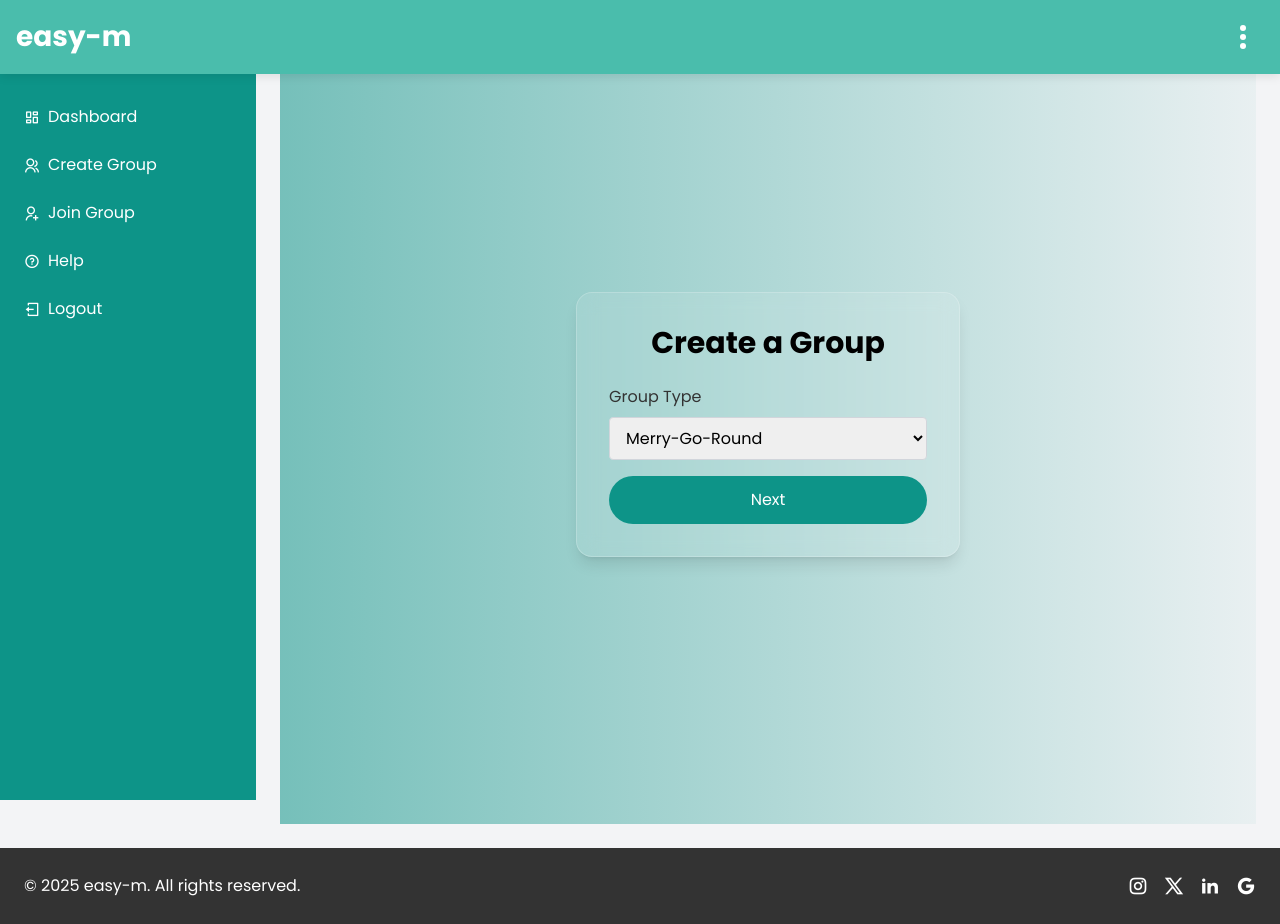
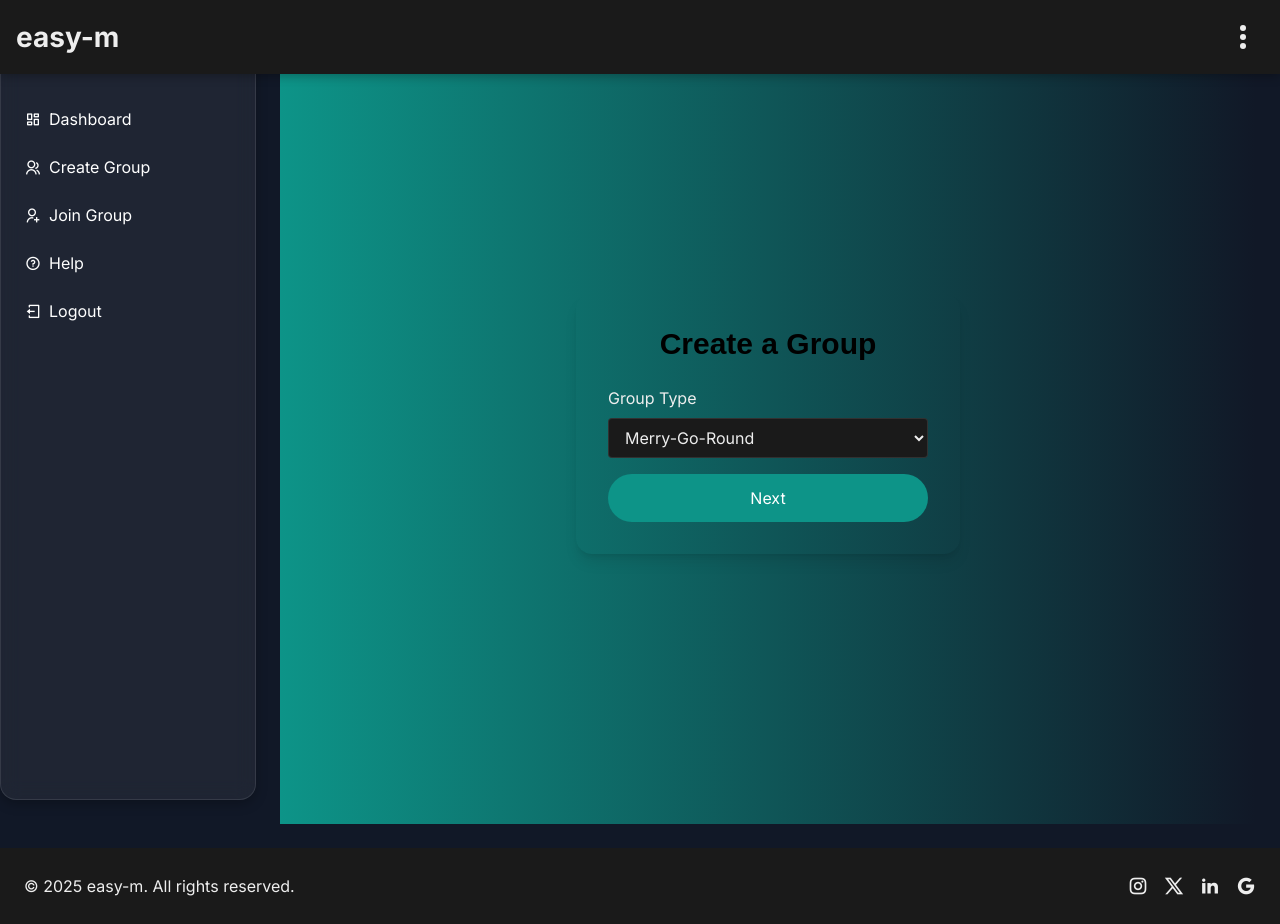
Before and after one commit to StewieC/easy-m, a Django app: page /create-group/ in a window 1280 px wide. Run offline with Django 5.2, Linux system fonts and the light colour scheme; the visitor is signed in with stand-in values (Sample User, id 1); some libraries are stand-ins or nearby versions.

Commit message:
Refactor styles and scripts for improved dark mode support; update font, colors, and sidebar behavior

```diff
--- a/contributions/static/css/style.css
+++ b/contributions/static/css/style.css
@@ -2,13 +2,13 @@
     margin: 0;
     padding: 0;
     box-sizing: border-box;
-    font-family: 'Poppins', sans-serif;
+    font-family: 'Inter', sans-serif;
     list-style: none;
     text-decoration: none;
 }
 
 body {
-    background-color: #F7F7F7; /* Warm Gray */
+    background-color: #121212; /* Dark background */
 }
 
 /* Mobile Header */
@@ -18,13 +18,13 @@ body {
     top: 0;
     left: 0;
     width: 100%;
-    background-color: #4ABDAC; /* Teal-600 */
+    background-color: #1a1a1a; /* Slightly lighter dark for header */
     padding: 1rem;
     display: flex;
     justify-content: space-between;
     align-items: center;
     z-index: 1000;
-    box-shadow: 0 2px 10px rgba(0, 0, 0, 0.1);
+    box-shadow: 0 2px 10px rgba(0, 0, 0, 0.3);
 }
 
 @media (max-width: 1023px) { /* Phones and tablets */
@@ -37,7 +37,47 @@ body {
 .logo {
     font-size: 1.75rem;
     font-weight: 700;
-    color: white;
+    color: #EEEEEE;
+}
+
+/* Kebab Menu Icon (Three Vertical Dots) */
+.menu-icon {
+    display: flex;
+    flex-direction: column;
+    justify-content: space-between;
+    width: 24px;
+    height: 24px;
+    cursor: pointer;
+}
+
+.menu-icon span {
+    width: 6px;
+    height: 6px;
+    background-color: #EEEEEE;
+    border-radius: 50%;
+    transition: all 0.3s ease;
+}
+
+/* Sidebar */
+.sidebar {
+    transition: transform 0.3s ease;
+    z-index: 999;
+    background-color: #1a1a1a;
+}
+
+@media (max-width: 1023px) {
+    .sidebar {
+        transform: translateX(-100%);
+    }
+    .sidebar.active {
+        transform: translateX(0);
+    }
+}
+
+@media (min-width: 1024px) {
+    .sidebar {
+        transform: translateX(0);
+    }
 }
 
 /* Hide sidebar logo on small screens when sidebar is not active */
@@ -62,45 +102,6 @@ body {
     }
 }
 
-/* Kebab Menu Icon (Three Vertical Dots) */
-.menu-icon {
-    display: flex;
-    flex-direction: column;
-    justify-content: space-between;
-    width: 24px;
-    height: 24px;
-    cursor: pointer;
-}
-
-.menu-icon span {
-    width: 6px;
-    height: 6px;
-    background-color: white;
-    border-radius: 50%;
-    transition: all 0.3s ease;
-}
-
-/* Sidebar */
-.sidebar {
-    transition: transform 0.3s ease;
-    z-index: 999; /* Below mobile header */
-}
-
-@media (max-width: 1023px) {
-    .sidebar {
-        transform: translateX(-100%); /* Hidden by default */
-    }
-    .sidebar.active {
-        transform: translateX(0); /* Slide in when active */
-    }
-}
-
-@media (min-width: 1024px) {
-    .sidebar {
-        transform: translateX(0); /* Always visible on desktops */
-    }
-}
-
 /* Main Content */
 main {
     transition: margin-left 0.3s ease;
@@ -108,16 +109,41 @@ main {
 
 @media (max-width: 1023px) {
     main {
-        margin-left: 0 !important; /* Remove sidebar space on small screens */
-        padding-top: 4rem; /* Space for mobile header */
+        margin-left: 0 !important;
+        padding-top: 4rem;
     }
 }
 
-/* Custom Colors for Tailwind */
+/* Glassmorphism Effect */
+.glassmorphism {
+    background-color: rgba(255, 255, 255, 0.06);
+    -webkit-backdrop-filter: blur(10px);
+    backdrop-filter: blur(10px);
+    border: 1px solid rgba(255, 255, 255, 0.1);
+    border-radius: 16px;
+    box-shadow: 0 4px 12px rgba(0, 0, 0, 0.25);
+}
+
+/* Gradient Animation */
+.gradient-bg {
+    background: linear-gradient(to right, #6200EA, #BB86FC);
+    animation: gradientAnimation 10s ease infinite;
+    background-size: 200% 200%;
+}
+
+@keyframes gradientAnimation {
+    0% { background-position: 0% 50%; }
+    50% { background-position: 100% 50%; }
+    100% { background-position: 0% 50%; }
+}
+
+/* Custom Colors */
 :root {
-    --teal-600: #4ABDAC;
-    --charcoal: #333333;
-    --coral: #FC4A1A;
+    --primary-color: #6200EA;
+    --accent-color: #FFD700;
+    --text-light: #EEEEEE;
+    --dark-bg: #121212;
+    --card-bg: #1a1a1a;
 }
 
 /* Messages Styling */
@@ -126,14 +152,13 @@ main {
     margin: 1rem 0;
     border-radius: 0.5rem;
     text-align: center;
+    color: #EEEEEE;
 }
 .messages p.success {
     background-color: #4ABDAC;
-    color: white;
 }
 .messages p.error {
     background-color: #FC4A1A;
-    color: white;
 }
 
 /* Form Styling */
@@ -142,7 +167,7 @@ form p {
 }
 form label {
     display: block;
-    color: #333333;
+    color: #EEEEEE;
     margin-bottom: 0.5rem;
 }
 form input[type="text"],
@@ -152,17 +177,19 @@ form input[type="number"],
 form select {
     width: 100%;
     padding: 0.75rem;
-    border: 1px solid #d1d5db;
+    border: 1px solid rgba(255, 255, 255, 0.1);
     border-radius: 0.375rem;
     outline: none;
     transition: border-color 0.3s ease;
+    background-color: #1a1a1a;
+    color: #EEEEEE;
 }
 form input[type="text"]:focus,
 form input[type="email"]:focus,
 form input[type="password"]:focus,
 form input[type="number"]:focus,
 form select:focus {
-    border-color: #4ABDAC;
+    border-color: #6200EA;
 }
 
 /* Table Styling */
@@ -174,12 +201,13 @@ table th,
 table td {
     padding: 0.75rem 1rem;
     text-align: left;
+    color: #EEEEEE;
 }
 table thead tr {
-    border-bottom: 2px solid #d1d5db;
+    border-bottom: 1px solid rgba(255, 255, 255, 0.1);
 }
 table tbody tr {
-    border-bottom: 1px solid #e5e7eb;
+    border-bottom: 1px solid rgba(255, 255, 255, 0.1);
 }
 table tbody tr:last-child {
     border-bottom: none;
@@ -187,27 +215,7 @@ table tbody tr:last-child {
 
 /* Footer */
 footer {
-    background-color: #333333;
+    background-color: #1a1a1a;
     width: 100%;
+    color: #EEEEEE;
 }
-
-/* Gradient Animation */
-.animate-gradient {
-    background: linear-gradient(270deg, #4ABDAC, #FC4A1A, #4ABDAC);
-    background-size: 200% 200%;
-    animation: gradient 5s ease infinite;
-}
-
-@keyframes gradient {
-    0% { background-position: 0% 50%; }
-    50% { background-position: 100% 50%; }
-    100% { background-position: 0% 50%; }
-}
-
-/* Glassmorphism Effect */
-.glass-card {
-    background: rgba(255, 255, 255, 0.1);
-    backdrop-filter: blur(10px);
-    -webkit-backdrop-filter: blur(10px);
-    border: 1px solid rgba(255, 255, 255, 0.2);
-}
--- a/contributions/static/js/script.js
+++ b/contributions/static/js/script.js
@@ -0,0 +1,21 @@
+function toggleSidebar() {
+    const sidebar = document.querySelector('.sidebar');
+    sidebar.classList.toggle('active');
+}
+
+// Ensure sidebar is hidden on small screens by default
+window.addEventListener('resize', () => {
+    const sidebar = document.querySelector('.sidebar');
+    if (window.innerWidth <= 1023 && !sidebar.classList.contains('active')) {
+        sidebar.classList.remove('active');
+    } else if (window.innerWidth > 1023) {
+        sidebar.classList.add('active');
+    }
+});
+
+// Run on initial load
+if (window.innerWidth <= 1023) {
+    document.querySelector('.sidebar').classList.remove('active');
+} else {
+    document.querySelector('.sidebar').classList.add('active');
+}
--- a/contributions/templates/contributions/base.html
+++ b/contributions/templates/contributions/base.html
@@ -9,11 +9,11 @@
     <link href="https://cdn.jsdelivr.net/npm/remixicon@4.5.0/fonts/remixicon.css" rel="stylesheet"/>
     <link rel="preconnect" href="https://fonts.googleapis.com">
     <link rel="preconnect" href="https://fonts.gstatic.com" crossorigin>
-    <link href="https://fonts.googleapis.com/css2?family=Poppins:ital,wght@0,100;0,200;0,300;0,400;0,500;0,600;0,700;0,800;0,900;1,100;1,200;1,300;1,400;1,500;1,600;1,700;1,800;1,900&family=Dancing+Script:wght@400;700&display=swap" rel="stylesheet">
+    <link href="https://fonts.googleapis.com/css2?family=Inter:wght@400;500;600;700&display=swap" rel="stylesheet">
     <link rel="stylesheet" href="{% static 'css/style.css' %}">
     <title>{% block title %}easy-m{% endblock %}</title>
 </head>
-<body class="bg-gray-100 font-poppins flex flex-col min-h-screen">
+<body class="bg-gray-900 font-inter flex flex-col min-h-screen text-light">
     {% if user.is_authenticated and request.path != '/accounts/login/' and request.path != '/accounts/signup/' %}
     <!-- Mobile Header -->
     <header class="mobile-header">
@@ -26,34 +26,34 @@
     </header>
 
     <!-- Sidebar -->
-    <div class="fixed inset-y-0 left-0 w-64 bg-teal-600 text-white flex flex-col sidebar">
+    <div class="fixed inset-y-0 left-0 w-64 text-white flex flex-col sidebar glassmorphism">
         <div class="p-6 text-2xl font-bold sidebar-logo">
             <a href="{% url 'dashboard' %}" class="logo">easy-m</a>
         </div>
         <nav class="flex-1">
             <ul class="space-y-2 p-4">
                 <li>
-                    <a href="{% url 'dashboard' %}" class="flex items-center p-2 hover:bg-teal-700 rounded">
+                    <a href="{% url 'dashboard' %}" class="flex items-center p-2 hover:text-primary-color transition duration-300 rounded">
                         <i class="ri-dashboard-line mr-2"></i> Dashboard
                     </a>
                 </li>
                 <li>
-                    <a href="{% url 'create_group' %}" class="flex items-center p-2 hover:bg-teal-700 rounded">
+                    <a href="{% url 'create_group' %}" class="flex items-center p-2 hover:text-primary-color transition duration-300 rounded">
                         <i class="ri-group-line mr-2"></i> Create Group
                     </a>
                 </li>
                 <li>
-                    <a href="{% url 'join_group' %}" class="flex items-center p-2 hover:bg-teal-700 rounded">
+                    <a href="{% url 'join_group' %}" class="flex items-center p-2 hover:text-primary-color transition duration-300 rounded">
                         <i class="ri-user-add-line mr-2"></i> Join Group
                     </a>
                 </li>
                 <li>
-                    <a href="#" class="flex items-center p-2 hover:bg-teal-700 rounded">
+                    <a href="#" class="flex items-center p-2 hover:text-primary-color transition duration-300 rounded">
                         <i class="ri-question-line mr-2"></i> Help
                     </a>
                 </li>
                 <li>
-                    <a href="{% url 'logout' %}" class="flex items-center p-2 hover:bg-teal-700 rounded">
+                    <a href="{% url 'logout' %}" class="flex items-center p-2 hover:text-primary-color transition duration-300 rounded">
                         <i class="ri-logout-box-line mr-2"></i> Logout
                     </a>
                 </li>
@@ -78,45 +78,21 @@
 
     <!-- Footer -->
     {% if user.is_authenticated and request.path != '/accounts/login/' and request.path != '/accounts/signup/' %}
-    <footer class="bg-charcoal text-white p-6 mt-auto">
+    <footer class="p-6 mt-auto">
         <div class="container mx-auto flex flex-col md:flex-row justify-between items-center">
             <div class="mb-4 md:mb-0">
                 <p>© 2025 easy-m. All rights reserved.</p>
             </div>
             <div class="flex space-x-4">
-                <a href="#" class="hover:text-coral"><i class="ri-instagram-line text-xl"></i></a>
-                <a href="#" class="hover:text-coral"><i class="ri-twitter-x-line text-xl"></i></a>
-                <a href="#" class="hover:text-coral"><i class="ri-linkedin-fill text-xl"></i></a>
-                <a href="#" class="hover:text-coral"><i class="ri-google-fill text-xl"></i></a>
+                <a href="#" class="hover:text-primary-color transition duration-300"><i class="ri-instagram-line text-xl"></i></a>
+                <a href="#" class="hover:text-primary-color transition duration-300"><i class="ri-twitter-x-line text-xl"></i></a>
+                <a href="#" class="hover:text-primary-color transition duration-300"><i class="ri-linkedin-fill text-xl"></i></a>
+                <a href="#" class="hover:text-primary-color transition duration-300"><i class="ri-google-fill text-xl"></i></a>
             </div>
         </div>
     </footer>
     {% endif %}
 
-    <!-- JavaScript to Toggle Sidebar -->
-    <script>
-        function toggleSidebar() {
-            const sidebar = document.querySelector('.sidebar');
-            sidebar.classList.toggle('active');
-        }
-
-        // Ensure sidebar is hidden on small screens by default
-        window.addEventListener('resize', () => {
-            const sidebar = document.querySelector('.sidebar');
-            if (window.innerWidth <= 1023 && !sidebar.classList.contains('active')) {
-                sidebar.classList.remove('active');
-            } else if (window.innerWidth > 1023) {
-                sidebar.classList.add('active');
-            }
-        });
-
-        // Run on initial load
-        if (window.innerWidth <= 1023) {
-            document.querySelector('.sidebar').classList.remove('active');
-        } else {
-            document.querySelector('.sidebar').classList.add('active');
-        }
-    </script>
     <script src="https://unpkg.com/scrollreveal"></script>
     <script src="{% static 'js/script.js' %}"></script>
 </body>
```
